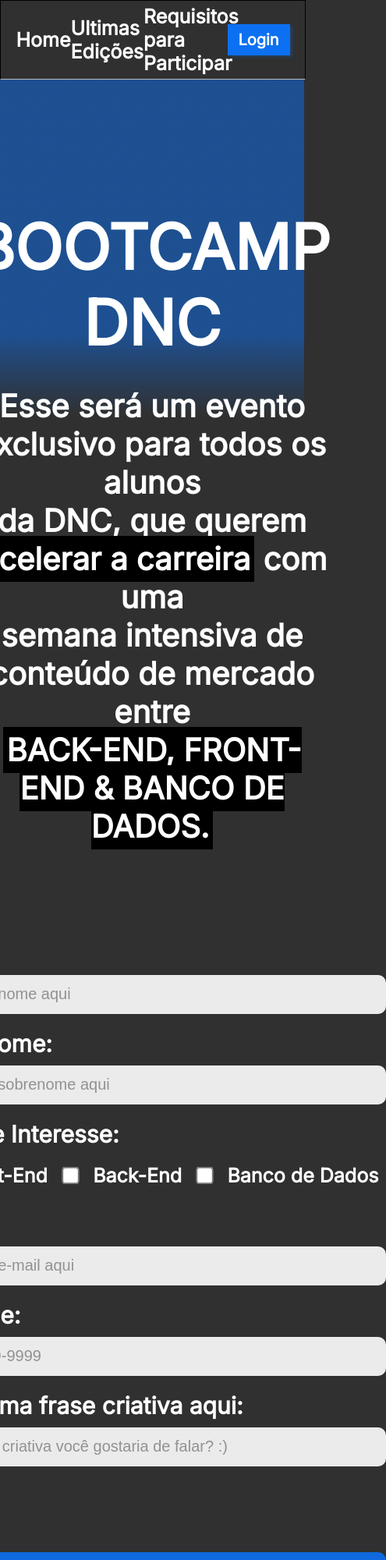
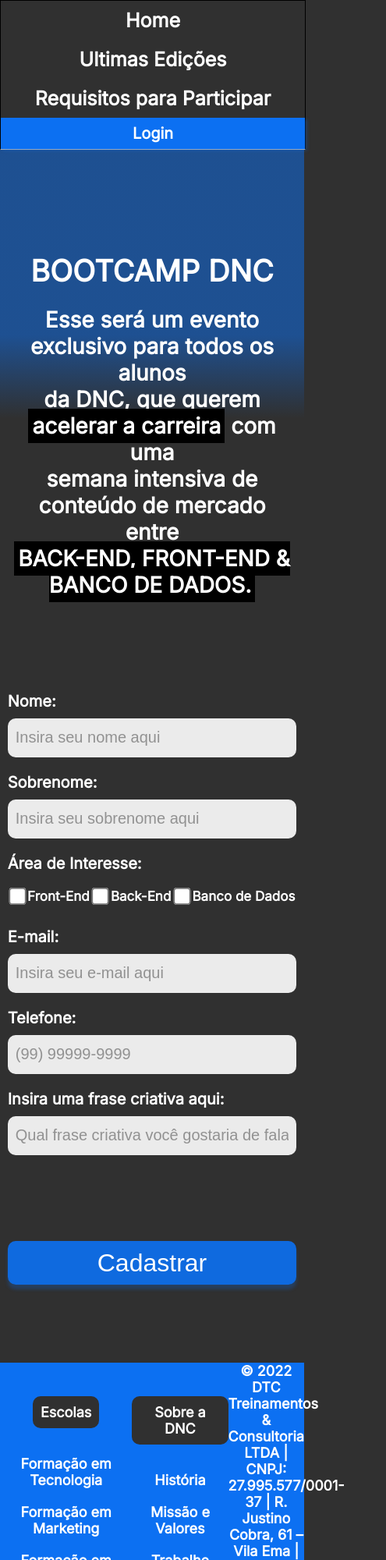
Before and after one commit to JulianoBotelho/bootcamp-dnc, a plain HTML site: page index.html in a window 390 px wide. Shown: the top 2000 px of the page at 78% size, 495 px wide, since content can reach past the window. Drawn offline with Linux system fonts and the light colour scheme.

Commit message:
Add media query para mobile

```diff
--- a/index.html
+++ b/index.html
@@ -72,5 +72,54 @@
 
         </form>
     </section>
+
+    <footer>
+        <div class="linha1">
+            <nav>
+                <h5>Escolas</h5>
+                <ul>
+                    <li>
+                        <a href="">Formação em Tecnologia</a>
+                    </li>
+                    <li>
+                        <a href="">Formação em Marketing</a>
+                    </li>
+                    <li>
+                        <a href="">Formação em Dados</a>
+                    </li>
+                    <li>
+                        <a href="">Formação em Projetos</a>
+                    </li>
+                    <li>
+                        <a href="">Formação em Produto</a>
+                    </li>
+                </ul>
+            </nav>
+            <nav>
+                <h5>Sobre a DNC</h5>
+                <ul>
+                    <li>
+                        <a href="">História</a>
+                    </li>
+                    <li>
+                        <a href="">Missão e Valores</a>
+                    </li>
+                    <li>
+                        <a href="">Trabalhe Conosco</a>
+                    </li>
+                    <li>
+                        <a href="">Conteúdo Gratuito</a>
+                    </li>
+                 </ul>
+            </nav>
+            <div class="endereco">
+                © 2022 DTC Treinamentos & Consultoria LTDA | CNPJ: 27.995.577/0001-37 | R. Justino Cobra, 61 – Vila Ema | São José dos Campos – SP | CEP 12243-030
+            </div>
+        </div>
+        <div class="linha2">
+            <a href="">Termos de uso</a>
+            <a href="">Política de Privacidade</a>
+        </div>
+    </footer>
 </body>
 </html>
--- a/style.css
+++ b/style.css
@@ -156,3 +156,143 @@
             box-shadow: 0px 6px 4px rgb(12, 112, 242, 0.25);
             cursor: pointer;
         }
+
+        /* Footer */
+
+        footer {
+            width: 100%;
+            background-color: var(--azul-dnc);
+        }
+
+        footer .linha1 {
+            display: flex;
+            justify-content: space-around;
+            align-items: center;
+        }
+
+        footer ul {
+            list-style: none;
+            margin: 0px;
+            padding: 0px;
+        }
+
+        footer nav {
+            display: flex;
+            flex-direction: column;
+            align-items: center;
+            height: 330px;
+
+        }
+
+        footer h5 {
+            text-align: center;
+            color: white;
+            font-weight: 800;
+            font-size: 18px;
+            font-family: var(--fonte-padrao);
+            background-color: var(--preto-dnc);
+            border-radius: 10px;
+            padding: 10px 10px 10px 10px;
+            margin-bottom: 15px;
+        }
+
+        footer ul li {
+            text-align: center;
+            color: white;
+            font-weight: 600;
+            font-size: 18px;
+            font-family: var(--fonte-padrao);
+            margin: 20px 0px 20px 0px;
+        }
+
+        footer ul li a {
+            color: white;
+            text-decoration: none;
+        }
+
+        footer ul li a:hover {
+            color: var(--cinza-hover);
+        }
+
+        footer .endereco {
+            font-weight: 600;
+            font-size: 18px;
+            font-family: var(--fonte-padrao);
+            color: white;
+            text-align: center;
+            width: 25%;
+        }
+
+        footer .linha2 {
+            height: 35px;
+            display: flex;
+            justify-content: center;
+            margin: 0px;
+            padding: 10px;
+        }
+
+        footer .linha2 a {
+            font-family: var(--fonte-padrao);
+            font-size: 18px;
+            font-weight: 600;
+            color: white;
+            text-decoration: none;
+            padding: 5px;
+        }
+
+        footer .linha2 a:first-child {
+            border-right: 3px solid white;
+        }
+
+        footer .linha2 a:hover {
+            color: var(--cinza-hover);
+        }
+
+@media only screen and (max-width: 600px) {
+
+    /* Menu */
+
+    #principal {
+        flex-direction: column;
+        height: auto;
+    }
+
+    #menu {
+        flex-direction: column;
+        width: 100%;
+        margin: 0px;
+    }
+
+    #menu a {
+        display: flex;
+        align-items: center;
+        height: 50px;
+    }
+
+    #principal button {
+        width: 100%;
+        margin: 0px;
+    }
+
+    /* Section */
+
+    section h1 {
+        font-size: 38px;
+    }
+
+    section h2 {
+        font-size: 28px;
+        padding-right: 15px;
+        padding-left: 15px;
+    }
+
+    form {
+        width: 95%;
+        font-size: 20px;
+    }
+
+    .checkbox-itens label {
+        font-size: 17px;
+    }
+
+}
```
